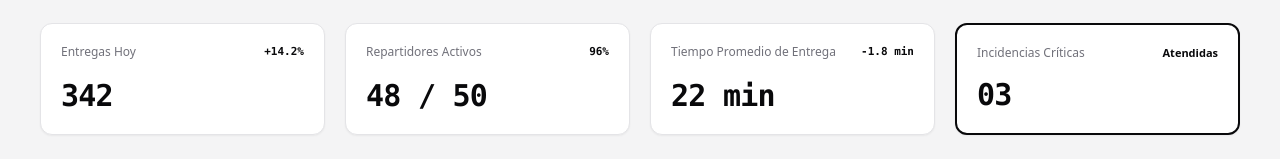
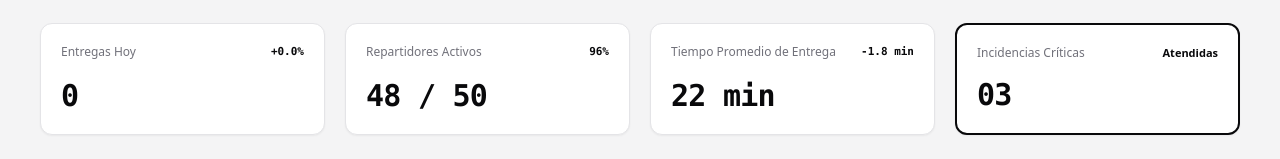
Before and after one commit to HackLegioner/HackMTY2026_Infosys, a Next.js app: page /driver in a window 1280 px wide. Shown: the part 161-320 px from the top of the page. Built offline with nearby package versions, Linux system fonts and the light colour scheme.

Commit message:
feat(driver): make 'Entregas Hoy' KPI functional starting at 0 and connected to total deliveries

```diff
--- a/src/app/driver/page.tsx
+++ b/src/app/driver/page.tsx
@@ -164,6 +164,12 @@ export default function DriverDashboardPage() {
     },
   ];
 
+  // Total funcional de pedidos entregados en el día (empieza en 0)
+  const totalDeliveredToday = driversList.reduce((sum, d) => sum + d.deliveriesToday, 0);
+  const deliveryGrowth = totalDeliveredToday === 0
+    ? '+0.0%'
+    : `+${(totalDeliveredToday * 4.5).toFixed(1)}%`;
+
   const filteredDrivers = driversList.filter(
     (d) =>
       d.name.toLowerCase().includes(searchTerm.toLowerCase()) ||
@@ -245,18 +251,18 @@ export default function DriverDashboardPage() {
 
         {/* Top 4 KPI Cards Row */}
         <div className="grid grid-cols-1 sm:grid-cols-2 lg:grid-cols-4 gap-5">
-          {/* KPI 1 */}
+          {/* KPI 1: Entregas Hoy (Funcional iniciando en 0) */}
           <div className="bg-white dark:bg-zinc-900 rounded-xl border border-[#E4E4E7] dark:border-zinc-800 p-5 flex flex-col justify-between shadow-sm h-28">
             <div className="flex justify-between items-start">
               <span className="text-xs text-[#71717A] dark:text-zinc-400 font-medium">
                 Entregas Hoy
               </span>
               <span className="text-[11px] font-mono font-bold text-[#09090B] dark:text-zinc-200">
-                +14.2%
+                {deliveryGrowth}
               </span>
             </div>
             <div className="text-3xl font-black font-mono tracking-tight text-[#09090B] dark:text-zinc-100">
-              342
+              {totalDeliveredToday}
             </div>
           </div>
 
```
